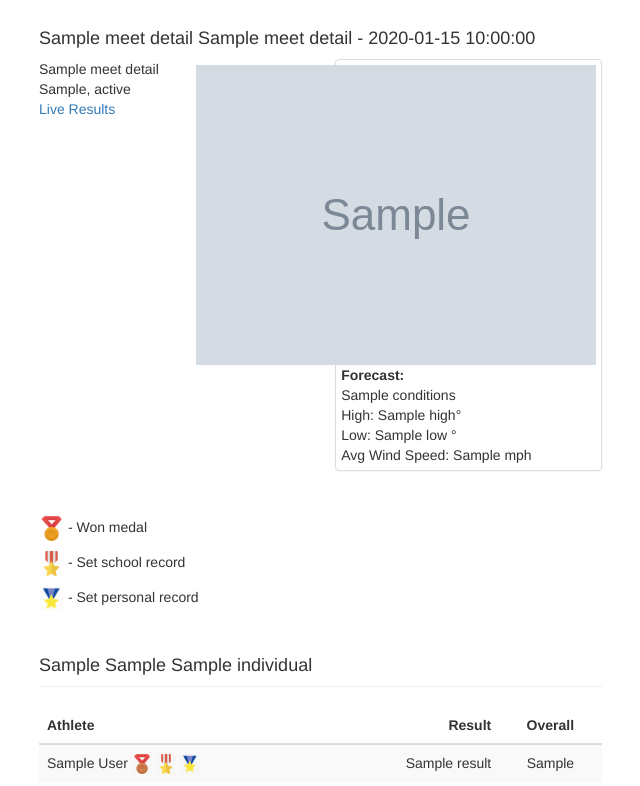
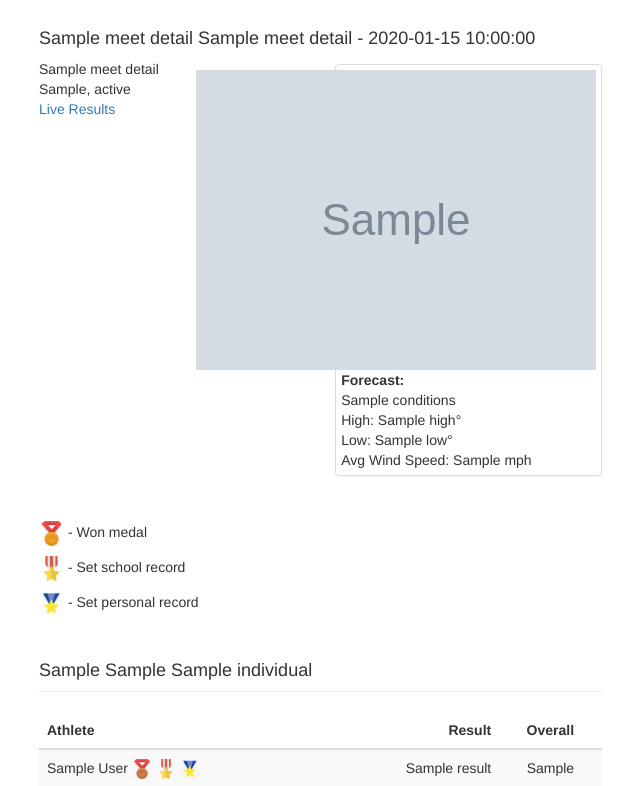
Before and after one commit to penpendisarapen/nueva_running, a PHP site: template views/Track/meetResults.twig in a window 1280 px wide. Shown: the part 51-837 px from the top of the page, without its empty margins (16-656 px from the left). Run offline with PHP 8.4, Linux system fonts and the light colour scheme; the template is opened without the code that fills it: most values are stand-ins (such as "Sample title", 1, 10 or a date in 2020); grey boxes marked "Sample" are stand-in pictures; some libraries are stand-ins or nearby versions.

Commit message:
pixel pushing

```diff
--- a/assets/css/base.css
+++ b/assets/css/base.css
@@ -68,6 +68,9 @@ body {
   padding-bottom: 20px;
 }
 
+.mts {
+  padding-top: 5px;
+}
 
 fieldset .row {
   padding: 5px;
--- a/views/Track/meetResults.twig
+++ b/views/Track/meetResults.twig
@@ -19,7 +19,7 @@
     </div>
 
     {% if forecast is not empty %}
-    <div class="col-sm-3">
+    <div class="col-sm-3 mts">
       <div class="panel panel-default">
         <div class="panel-body pas">
           <img src="{{ forecast.iconUrl }}" align="right">
@@ -27,7 +27,7 @@
           <strong>Forecast:</strong><br>
           {{ forecast.conditions }}<br>
           High: {{ forecast.high }}&deg;<br>
-          Low: {{ forecast.low }} &deg;<br>
+          Low: {{ forecast.low }}&deg;<br>
           Avg Wind Speed: {{ forecast.windAverage }} mph
         </div>
       </div>
```
